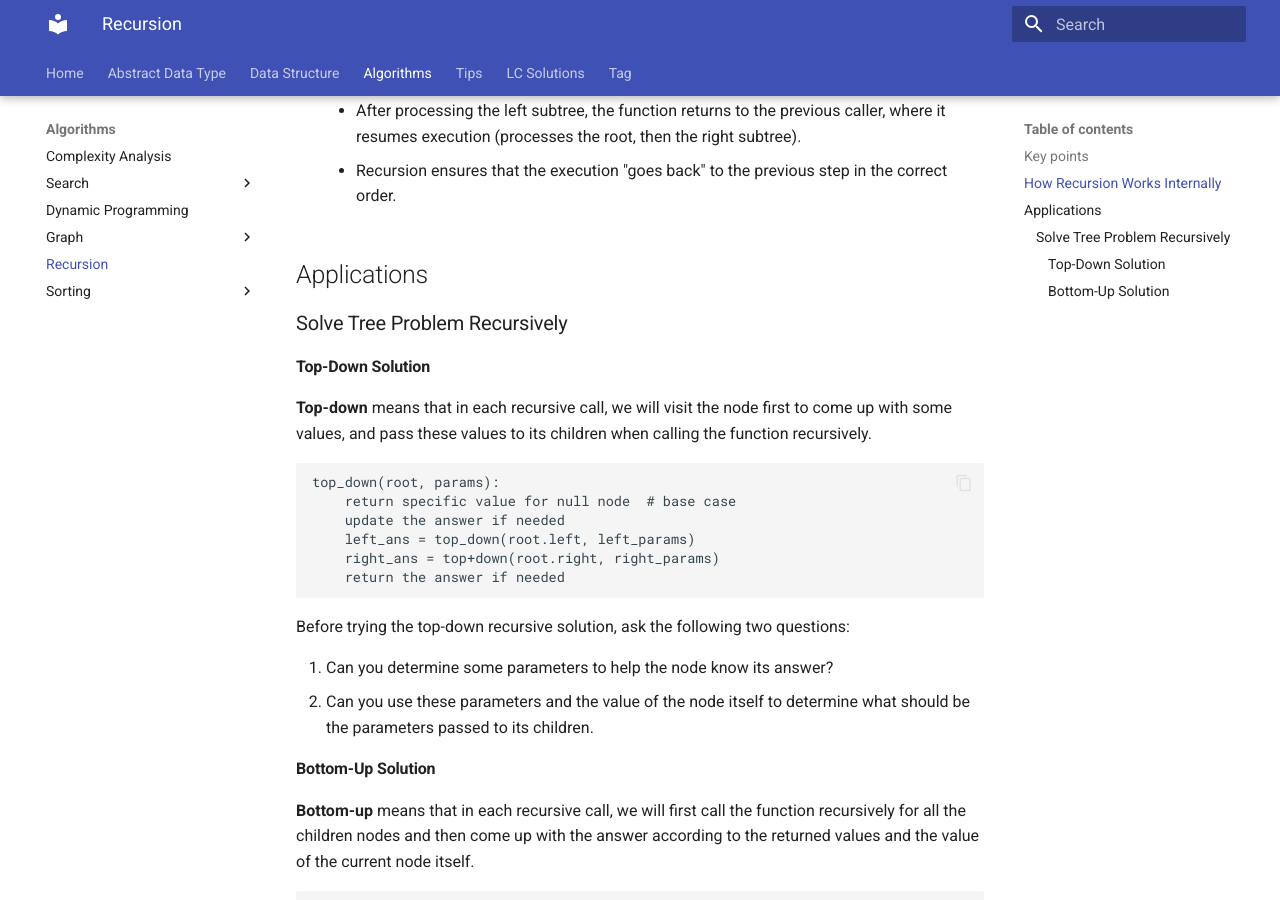
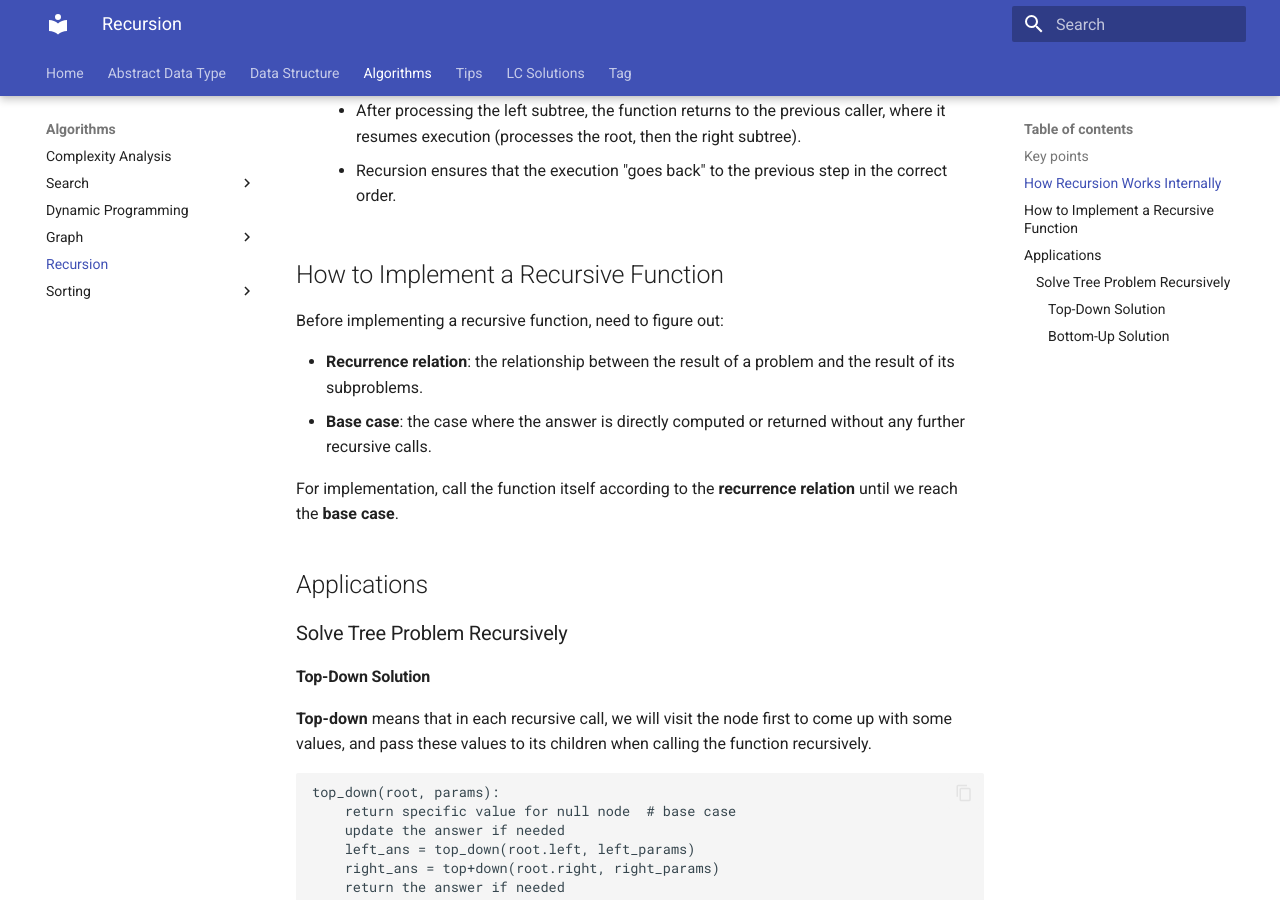
Before and after one commit to RogerLuo-Code/coding-practice, an MkDocs documentation site: the page built from docs/algorithms/recursion.md, in a window 1280 px wide and 900 px high, scrolled down 1127 px. Built offline with MkDocs 1.6.1 and Material for MkDocs 9.7.7, drawn with Linux system fonts in a browser that asks for light colours.

Commit message:
Add how to implement section to recursion notes

```diff
--- a/docs/algorithms/recursion.md
+++ b/docs/algorithms/recursion.md
@@ -42,6 +42,18 @@ call stack.
     - Recursion ensures that the execution "goes back" to the previous step in the
     correct order.
 
+## How to Implement a Recursive Function
+
+Before implementing a recursive function, need to figure out:
+
+- **Recurrence relation**: the relationship between the result of a problem and the
+result of its subproblems.
+- **Base  case**: the case where the answer is directly computed or returned without any
+further recursive calls.
+
+For implementation, call the function itself according to the **recurrence relation**
+until we reach the **base case**.
+
 ## Applications
 
 ### Solve Tree Problem Recursively
```
